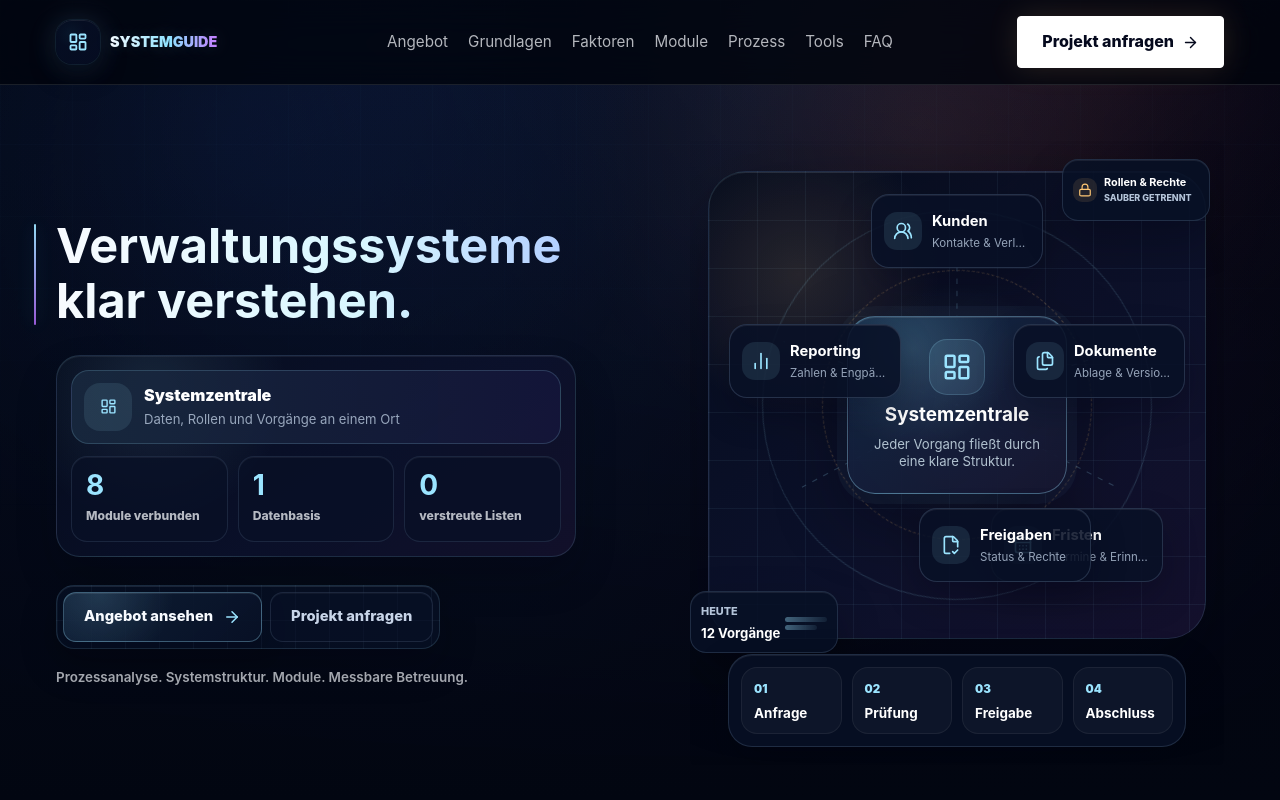
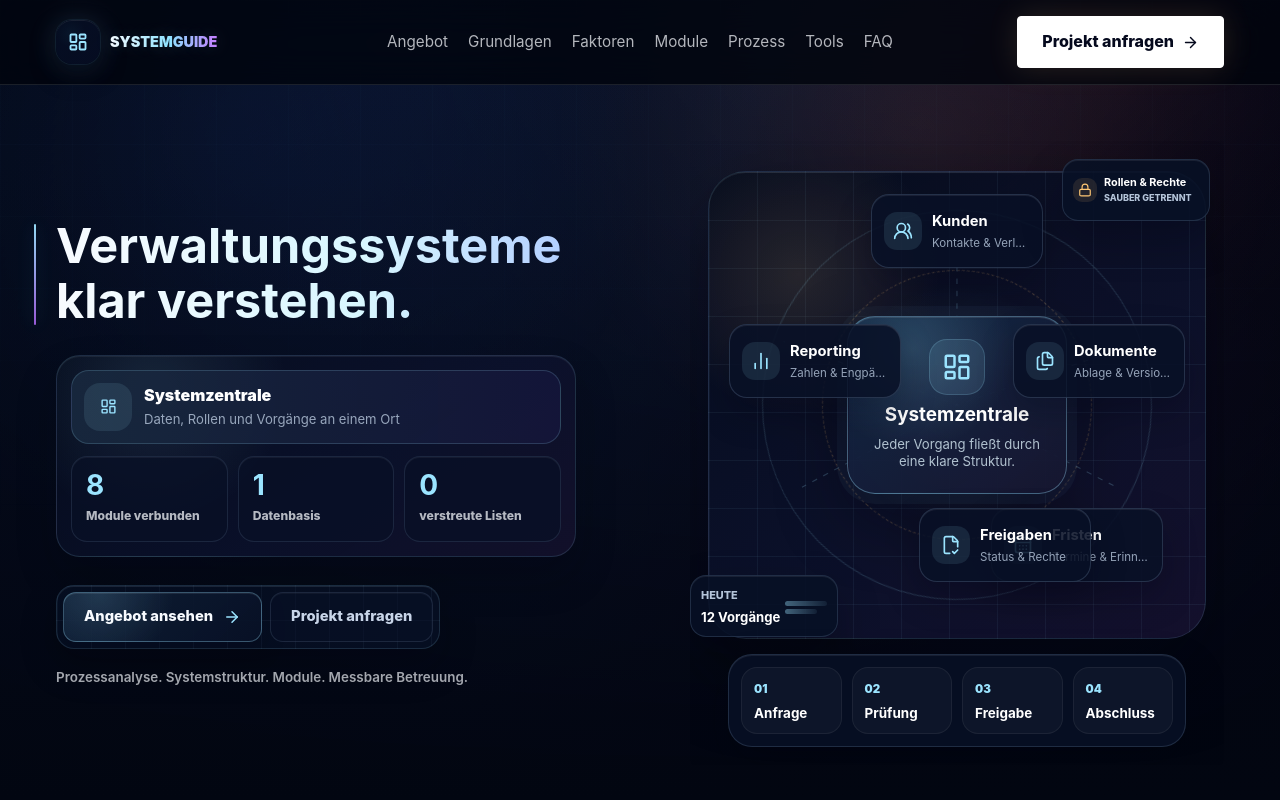
Before and after one commit to parmis2005/verwaltungssystem-info-test, a Next.js app: page / in a window 1280 px wide. Shown: the top 800 px of the page. Built offline with nearby package versions, Linux system fonts and the light colour scheme.

Commit message:
Raise activity card slightly

```diff
--- a/app/globals.css
+++ b/app/globals.css
@@ -1250,7 +1250,7 @@ p {
 }
 .document-stack {
   left: 0;
-  bottom: 112px;
+  bottom: 128px;
   width: 148px;
   height: 62px;
   min-height: 62px;
```
